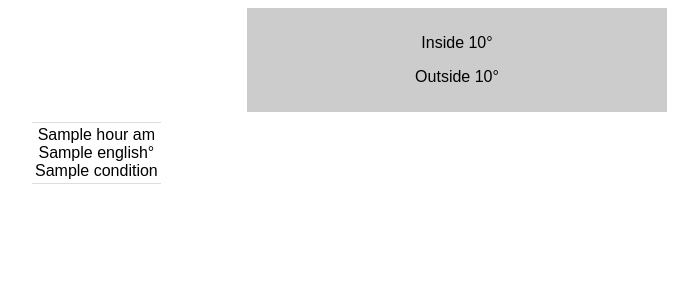
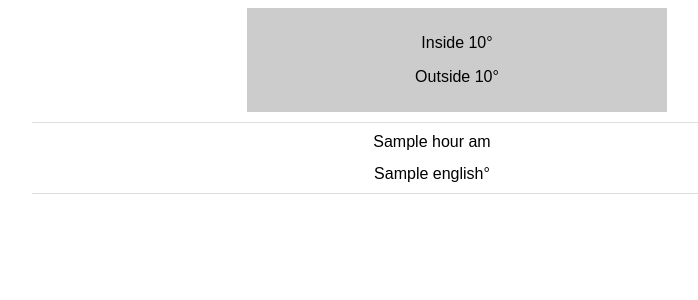
Before and after one commit to gregpaton08/weather_station, a Flask app: template app/templates/index.html in a window 1280 px wide. Shown: the top 300 px of the page, without its empty margins (86-784 px from the left). Run offline with Flask 2, Linux system fonts and the light colour scheme; the template is opened without the code that fills it: most values are stand-ins (such as "Sample title", 1, 10 or a date in 2020).

Commit message:
Style forecast table

```diff
--- a/app/static/css/index.css
+++ b/app/static/css/index.css
@@ -9,13 +9,14 @@
 
 .forecast {
     margin-left:100px;
-    width: 90%;
     padding: 10px;
     font-family: arial;
     text-align: center;
 }
 
 .forecast table {
+    table-layout: fixed;
+    width: 800px;
     border-top: 1px solid #DDD;
     border-bottom: 1px solid #DDD;
 }
@@ -23,3 +24,11 @@
 .forecast td {
     text-align: center;
 }
+
+.forecast .time {
+    line-height: 2;
+}
+
+.forecast .temperature {
+    line-height: 2;
+}
--- a/app/templates/index.html
+++ b/app/templates/index.html
@@ -26,9 +26,9 @@
                     <div class="temperature">
                         {{ hour.temp.english }}&deg;
                     </div>
-                    <div class="condition">
+<!--                     <div class="condition">
                         {{ hour.condition }}
-                    </div>
+                    </div> -->
                 </td>
             {% endfor %}
             </tr>
--- a/notes.txt
+++ b/notes.txt
@@ -12,7 +12,6 @@ Current Task:
 	* Add an option to force refresh?
 
 To do:
-* hook up thermometer to RPi
 * write POC pyton script to get temperate from thermometer
 * store on github (hide API key!)
 * Set up subdomain of gregpaton08.com to point to RPi (use A Record and noip.com)
@@ -26,3 +25,4 @@ To do:
 Done:
 * Setup Flask server for app
 * parse JSON for temperature data
+* hook up thermometer to RPi
```
